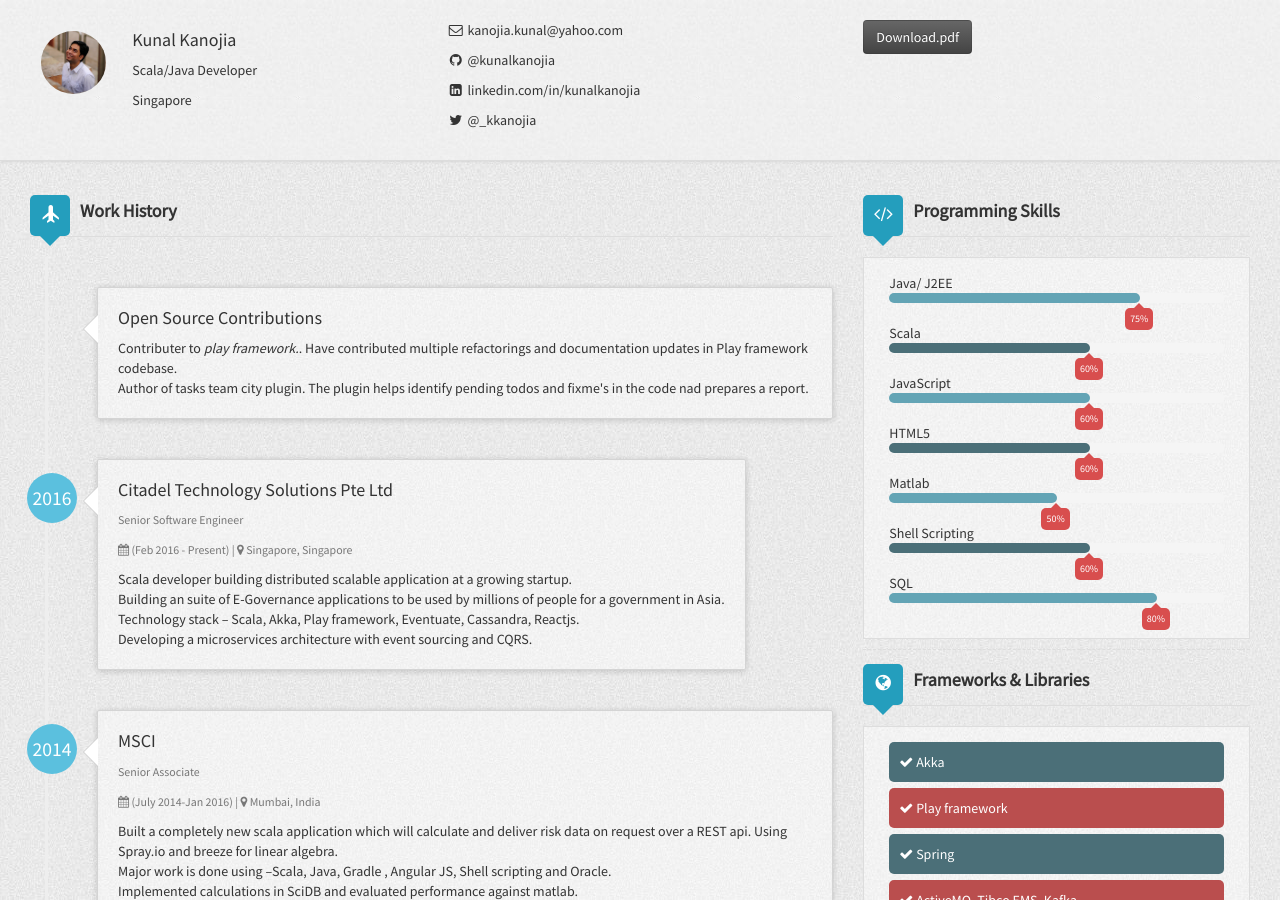
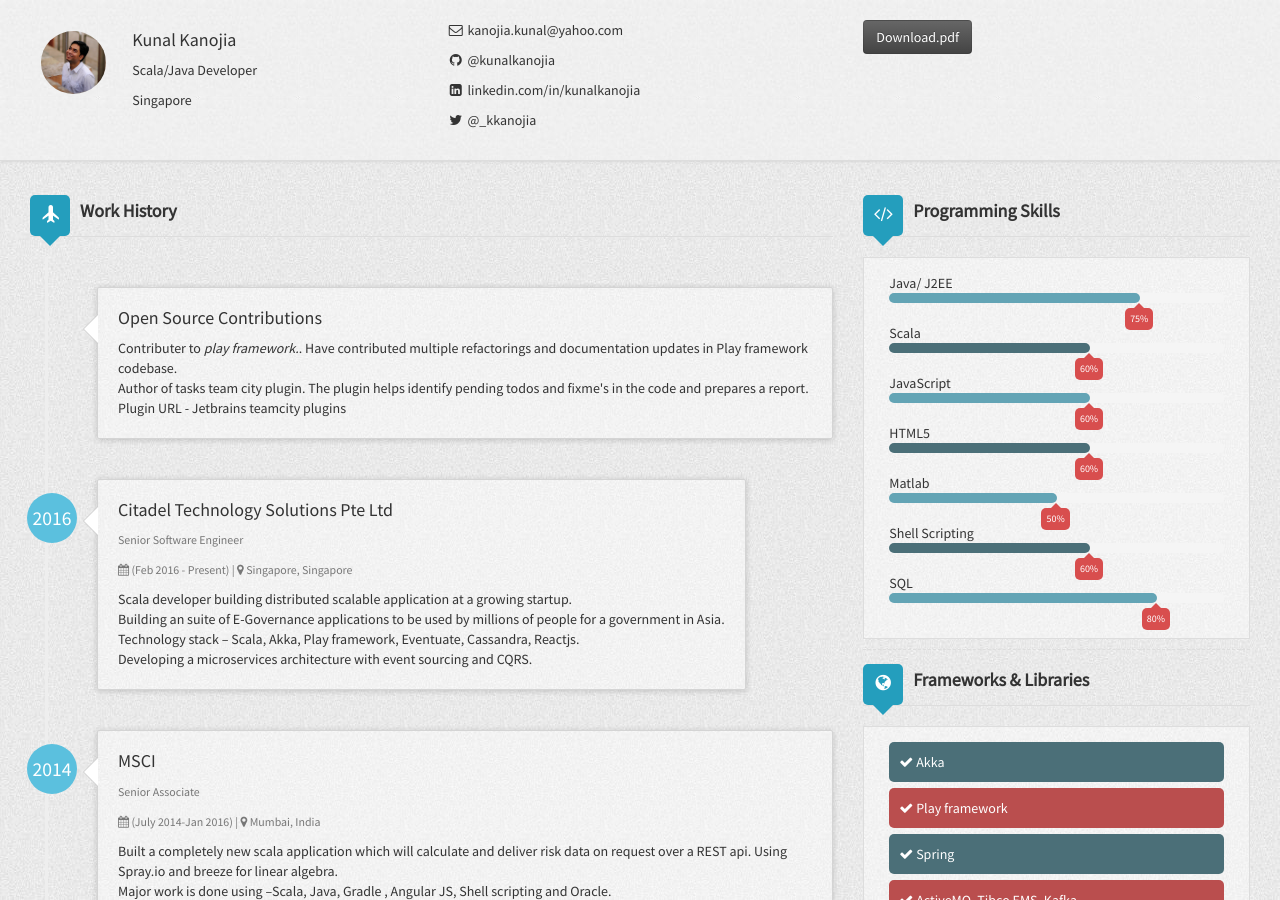
Before and after one commit to kunalkanojia/resumecard, a Jekyll site: the page built from index.html, in a window 1280 px wide and 900 px high. Built offline with Jekyll 4.4.1, drawn with Linux system fonts in a browser that asks for light colours; nearby versions of some CDN libraries.

Commit message:
Update _config.yml

```diff
--- a/_config.yml
+++ b/_config.yml
@@ -36,7 +36,8 @@ author:
       description: Contributer to <a href="https://github.com/playframework/playframework"><em>play framework.</em></a>.
                    Have contributed multiple refactorings and documentation updates in Play framework codebase. <br>
                    Author of <a href="https://github.com/kunalkanojia/tasks-teamcity-plugin"> tasks team city plugin</a>.
-                   The plugin helps identify pending todos and fixme's in the code nad prepares a report. <br>
+                   The plugin helps identify pending todos and fixme's in the code and prepares a report. <br>
+                   Plugin URL - <a href="https://plugins.jetbrains.com/plugin/9168">Jetbrains teamcity plugins</a>
     - work1:
       company: Citadel Technology Solutions Pte Ltd
       location: Singapore, Singapore
```
